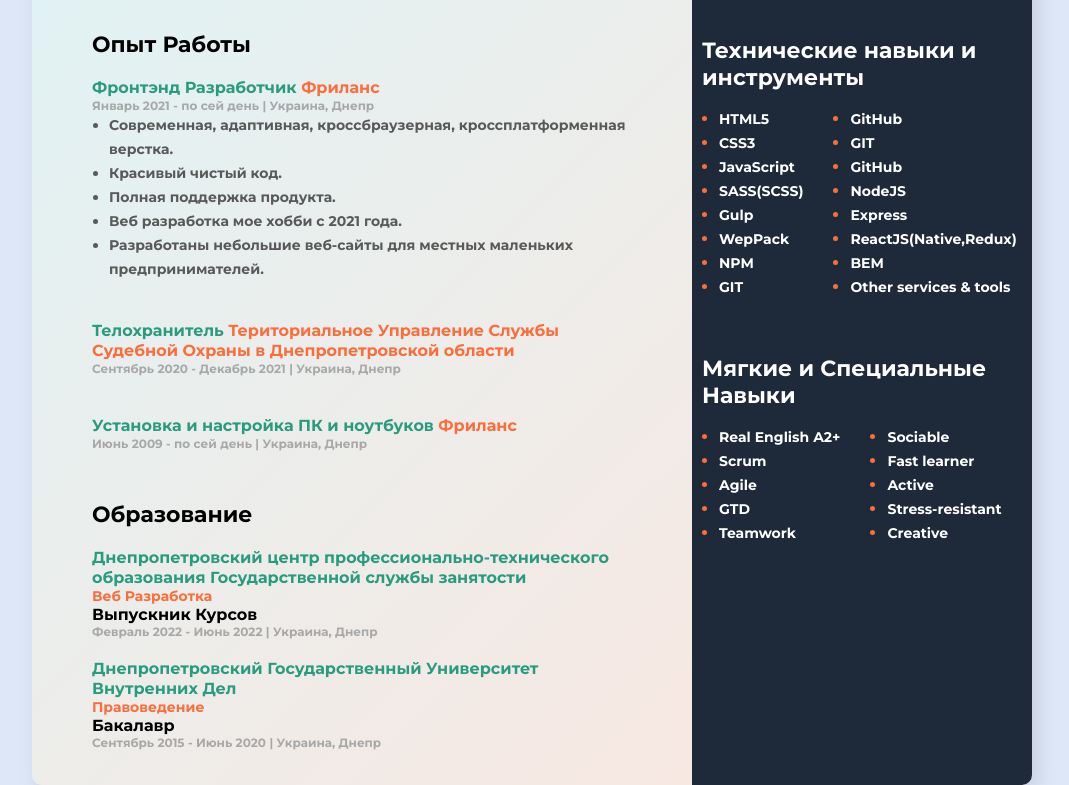
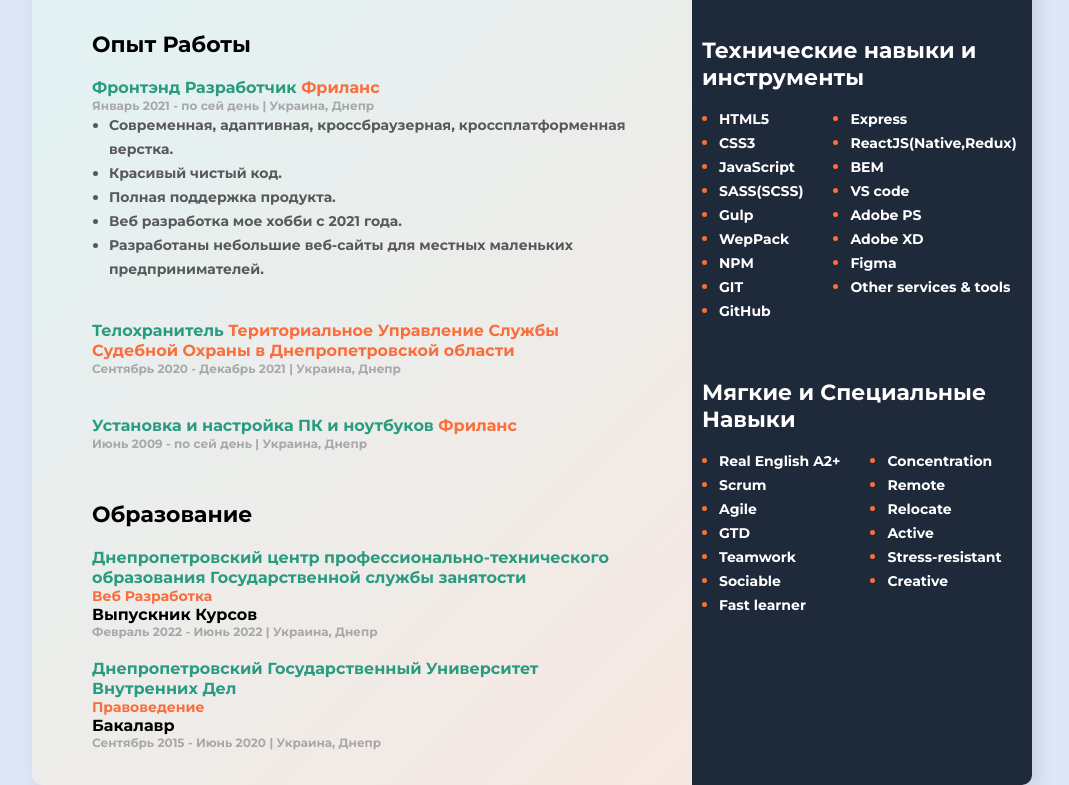
Before and after one commit to MaxxisIst/cv, a plain HTML site: page index.html in a window 1280 px wide. Shown: the part 664-1449 px from the top of the page, without its empty margins (108-1177 px from the left). Drawn offline with Linux system fonts and the light colour scheme.

Commit message:
skills lists update

```diff
--- a/index.html
+++ b/index.html
@@ -176,15 +176,16 @@
                                             <li class="skills-item"><span class="skills-item-text">WepPack</span></li>
                                             <li class="skills-item"><span class="skills-item-text">NPM</span></li>
                                             <li class="skills-item"><span class="skills-item-text">GIT</span></li>
+                                            <li class="skills-item"><span class="skills-item-text">GitHub</span></li>
                                         </ul>
                                         <ul class="skills-list">
-                                            <li class="skills-item"><span class="skills-item-text">GitHub</span></li>
-                                            <li class="skills-item"><span class="skills-item-text">GIT</span></li>
-                                            <li class="skills-item"><span class="skills-item-text">GitHub</span></li>
-                                            <li class="skills-item"><span class="skills-item-text">NodeJS</span></li>
                                             <li class="skills-item"><span class="skills-item-text">Express</span></li>
                                             <li class="skills-item"><span class="skills-item-text">ReactJS(Native,Redux)</span></li>
                                             <li class="skills-item"><span class="skills-item-text">BEM</span></li>
+                                            <li class="skills-item"><span class="skills-item-text">VS code</span></li>
+                                            <li class="skills-item"><span class="skills-item-text">Adobe PS</span></li>
+                                            <li class="skills-item"><span class="skills-item-text">Adobe XD</span></li>
+                                            <li class="skills-item"><span class="skills-item-text">Figma</span></li>
                                             <li class="skills-item"><span class="skills-item-text">Other services & tools</span></li>
                                         </ul>
                                     </div>
@@ -199,10 +200,13 @@
                                             <li class="skills-item"><span class="skills-item-text">Agile</span></li>
                                             <li class="skills-item"><span class="skills-item-text">GTD</span></li>
                                             <li class="skills-item"><span class="skills-item-text">Teamwork</span></li>
+                                            <li class="skills-item"><span class="skills-item-text">Sociable</span></li>
+                                            <li class="skills-item"><span class="skills-item-text">Fast learner</span></li>
                                         </ul>
                                         <ul class="skills-list">
-                                            <li class="skills-item"><span class="skills-item-text">Sociable</span></li>
-                                            <li class="skills-item"><span class="skills-item-text">Fast learner</span></li>
+                                            <li class="skills-item"><span class="skills-item-text">Concentration</span></li>
+                                            <li class="skills-item"><span class="skills-item-text">Remote</span></li>
+                                            <li class="skills-item"><span class="skills-item-text">Relocate</span></li>
                                             <li class="skills-item"><span class="skills-item-text">Active</span></li>
                                             <li class="skills-item"><span class="skills-item-text">Stress-resistant</span></li>
                                             <li class="skills-item"><span class="skills-item-text">Creative</span></li>
@@ -373,15 +377,16 @@
                                             <li class="skills-item"><span class="skills-item-text">WepPack</span></li>
                                             <li class="skills-item"><span class="skills-item-text">NPM</span></li>
                                             <li class="skills-item"><span class="skills-item-text">GIT</span></li>
+                                            <li class="skills-item"><span class="skills-item-text">GitHub</span></li>
                                         </ul>
                                         <ul class="skills-list">
-                                            <li class="skills-item"><span class="skills-item-text">GitHub</span></li>
-                                            <li class="skills-item"><span class="skills-item-text">GIT</span></li>
-                                            <li class="skills-item"><span class="skills-item-text">GitHub</span></li>
-                                            <li class="skills-item"><span class="skills-item-text">NodeJS</span></li>
                                             <li class="skills-item"><span class="skills-item-text">Express</span></li>
                                             <li class="skills-item"><span class="skills-item-text">ReactJS(Native,Redux)</span></li>
                                             <li class="skills-item"><span class="skills-item-text">BEM</span></li>
+                                            <li class="skills-item"><span class="skills-item-text">VS code</span></li>
+                                            <li class="skills-item"><span class="skills-item-text">Adobe PS</span></li>
+                                            <li class="skills-item"><span class="skills-item-text">Adobe XD</span></li>
+                                            <li class="skills-item"><span class="skills-item-text">Figma</span></li>
                                             <li class="skills-item"><span class="skills-item-text">Other services & tools</span></li>
                                         </ul>
                                     </div>
@@ -396,16 +401,18 @@
                                             <li class="skills-item"><span class="skills-item-text">Agile</span></li>
                                             <li class="skills-item"><span class="skills-item-text">GTD</span></li>
                                             <li class="skills-item"><span class="skills-item-text">Teamwork</span></li>
+                                            <li class="skills-item"><span class="skills-item-text">Sociable</span></li>
+                                            <li class="skills-item"><span class="skills-item-text">Fast learner</span></li>
                                         </ul>
                                         <ul class="skills-list">
-                                            <li class="skills-item"><span class="skills-item-text">Sociable</span></li>
-                                            <li class="skills-item"><span class="skills-item-text">Fast learner</span></li>
+                                            <li class="skills-item"><span class="skills-item-text">Concentration</span></li>
+                                            <li class="skills-item"><span class="skills-item-text">Remote</span></li>
+                                            <li class="skills-item"><span class="skills-item-text">Relocate</span></li>
                                             <li class="skills-item"><span class="skills-item-text">Active</span></li>
                                             <li class="skills-item"><span class="skills-item-text">Stress-resistant</span></li>
                                             <li class="skills-item"><span class="skills-item-text">Creative</span></li>
                                         </ul>
                                     </div>
-
                                 </div>
                             </aside>
                         </div>
@@ -570,15 +577,16 @@
                                             <li class="skills-item"><span class="skills-item-text">WepPack</span></li>
                                             <li class="skills-item"><span class="skills-item-text">NPM</span></li>
                                             <li class="skills-item"><span class="skills-item-text">GIT</span></li>
+                                            <li class="skills-item"><span class="skills-item-text">GitHub</span></li>
                                         </ul>
                                         <ul class="skills-list">
-                                            <li class="skills-item"><span class="skills-item-text">GitHub</span></li>
-                                            <li class="skills-item"><span class="skills-item-text">GIT</span></li>
-                                            <li class="skills-item"><span class="skills-item-text">GitHub</span></li>
-                                            <li class="skills-item"><span class="skills-item-text">NodeJS</span></li>
                                             <li class="skills-item"><span class="skills-item-text">Express</span></li>
                                             <li class="skills-item"><span class="skills-item-text">ReactJS(Native,Redux)</span></li>
                                             <li class="skills-item"><span class="skills-item-text">BEM</span></li>
+                                            <li class="skills-item"><span class="skills-item-text">VS code</span></li>
+                                            <li class="skills-item"><span class="skills-item-text">Adobe PS</span></li>
+                                            <li class="skills-item"><span class="skills-item-text">Adobe XD</span></li>
+                                            <li class="skills-item"><span class="skills-item-text">Figma</span></li>
                                             <li class="skills-item"><span class="skills-item-text">Other services & tools</span></li>
                                         </ul>
                                     </div>
@@ -593,10 +601,13 @@
                                             <li class="skills-item"><span class="skills-item-text">Agile</span></li>
                                             <li class="skills-item"><span class="skills-item-text">GTD</span></li>
                                             <li class="skills-item"><span class="skills-item-text">Teamwork</span></li>
+                                            <li class="skills-item"><span class="skills-item-text">Sociable</span></li>
+                                            <li class="skills-item"><span class="skills-item-text">Fast learner</span></li>
                                         </ul>
                                         <ul class="skills-list">
-                                            <li class="skills-item"><span class="skills-item-text">Sociable</span></li>
-                                            <li class="skills-item"><span class="skills-item-text">Fast learner</span></li>
+                                            <li class="skills-item"><span class="skills-item-text">Concentration</span></li>
+                                            <li class="skills-item"><span class="skills-item-text">Remote</span></li>
+                                            <li class="skills-item"><span class="skills-item-text">Relocate</span></li>
                                             <li class="skills-item"><span class="skills-item-text">Active</span></li>
                                             <li class="skills-item"><span class="skills-item-text">Stress-resistant</span></li>
                                             <li class="skills-item"><span class="skills-item-text">Creative</span></li>
```
